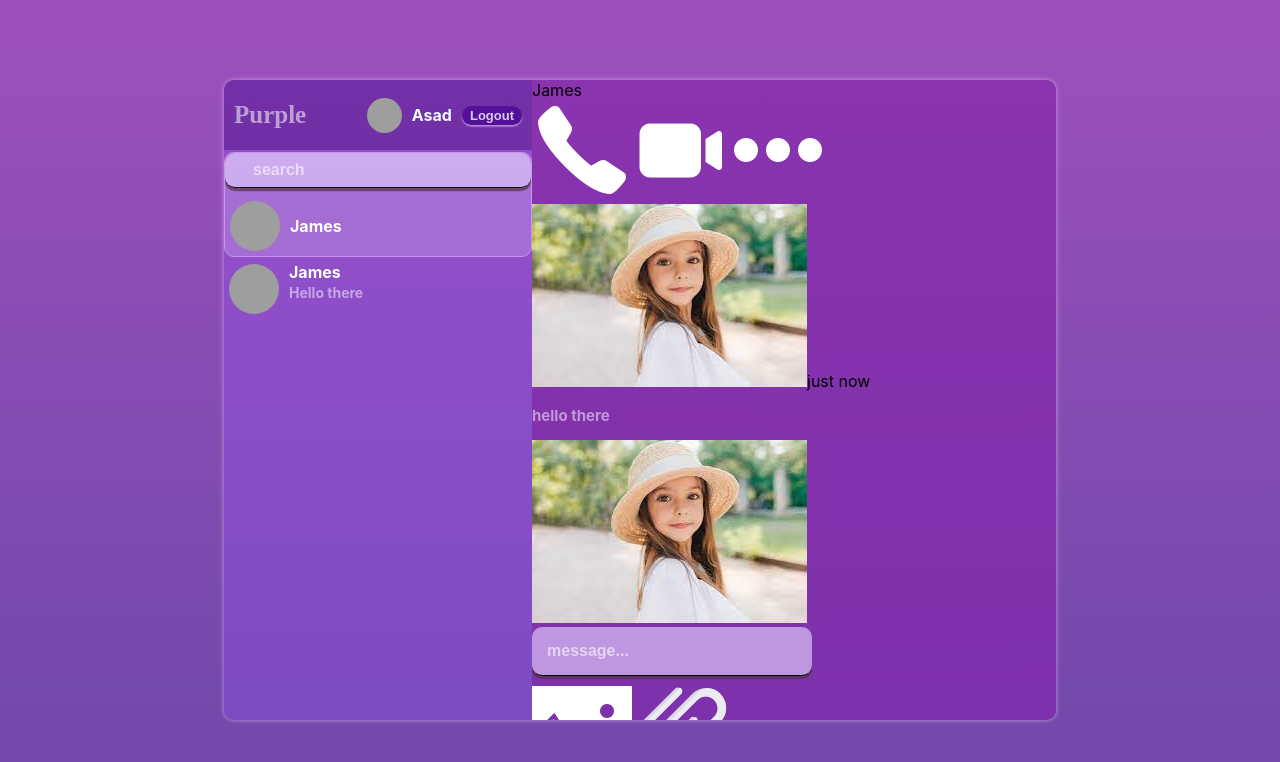
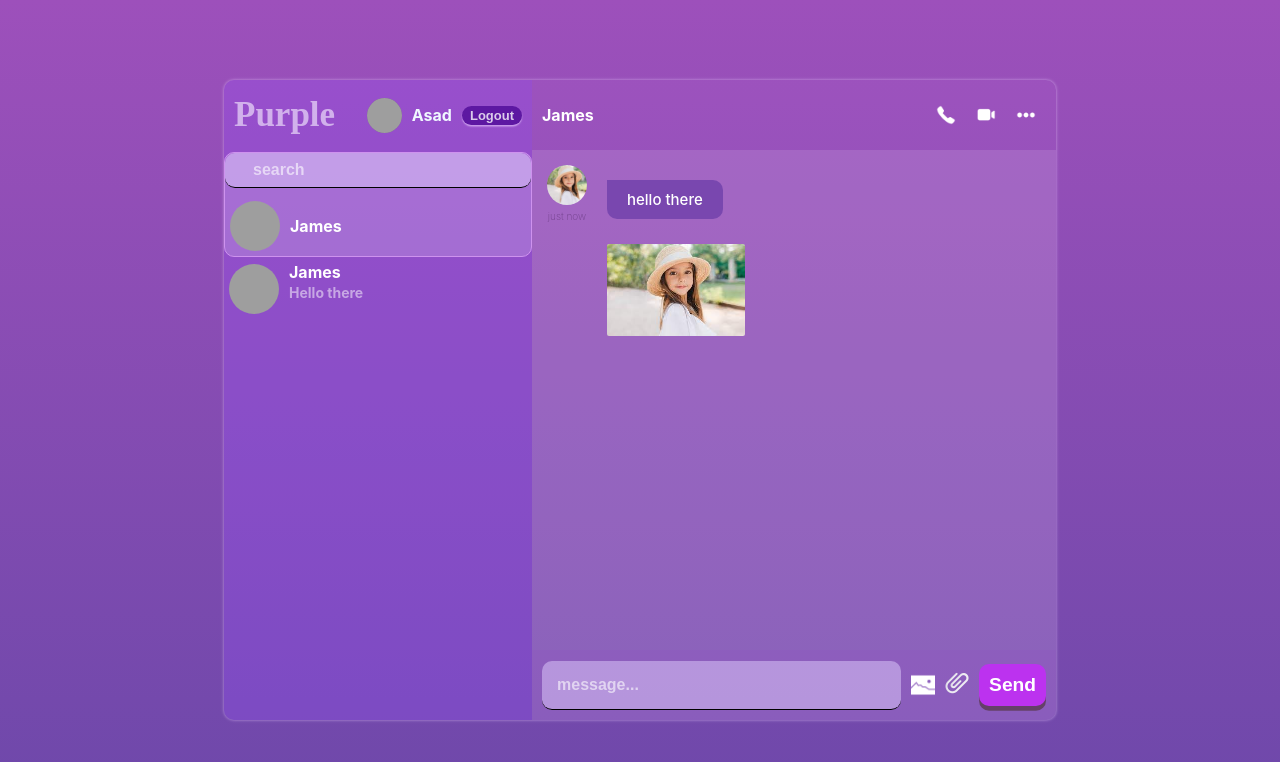
Before and after one commit to asadtariq-dev/messenger, a React (Create React App) app: page / in a window 1280 px wide. Shown: the top 762 px of the page. Built offline with nearby package versions, Linux system fonts and the light colour scheme; grey boxes are pictures that could not be loaded; the HTML template or start-up script is replaced by a standard one; a web font is replaced by a local one.

Commit message:
Added styles for
* ChatHead
* Input
* Messages

```diff
--- a/src/styles.scss
+++ b/src/styles.scss
@@ -16,8 +16,9 @@ input {
   width: 250px;
   border-bottom: 1px solid #000;
   border-radius: 10px;
-  background-color: rgba(222, 202, 252, 0.672);
+  background-color: rgba(222, 202, 252, 0.515);
   box-shadow: 0rem 0.2rem 0rem rgba(81, 50, 60, 0.654);
+  outline: none;
 
   &::placeholder {
     color: rgba(255, 255, 255, 0.59);
@@ -70,7 +71,7 @@ button {
 
     .logo {
       font-family: 'Qwigley', cursive;
-      color: rgba(255, 255, 255, 0.532);
+      color: rgba(246, 237, 255, 0.624);
       font-weight: bold;
       font-size: 75px;
       margin-bottom: 20px;
@@ -116,7 +117,7 @@ p {
     display: flex;
     width: 65%;
     height: 80%;
-    box-shadow: 0rem 0.0rem 0.3rem rgba(232, 201, 255, 0.65);
+    box-shadow: 0rem 0rem 0.2rem rgba(232, 201, 255, 0.65);
     overflow: hidden;
     display: flex;
   }
@@ -128,7 +129,7 @@ p {
     .navBar {
       display: flex;
       align-items: center;
-      background-color: rgba(61, 4, 112, 0.408);
+      // background-color: rgba(62, 4, 112, 0.196);
       height: 50px;
       padding: 10px;
       justify-content: space-between;
@@ -152,9 +153,9 @@ p {
 
       .logo {
         font-family: 'Qwigley', cursive;
-        color: rgba(255, 255, 255, 0.532);
+        color: rgba(246, 237, 255, 0.624);
         font-weight: bold;
-        font-size: 25px;
+        font-size: 35px;
       }
 
       .logoutBtn {
@@ -181,6 +182,7 @@ p {
       input {
         padding: 8px 28px;
         margin-bottom: 8px;
+        box-shadow: 0rem 0rem 0rem rgba(255, 255, 255, 0.654);
       }
     }
 
@@ -216,8 +218,152 @@ p {
     }
   }
 
+  @media only screen and (max-width: 1000px) {
+    .formWrapper {
+      padding: 20px 50px;
+    }
+
+    .homeWrapper {
+      padding: 20px 50px;
+
+      width: 100%;
+
+      .chat {
+        flex: 1;
+
+        .messages {
+          padding: 8px;
+        }
+      }
+    }
+
+    .sideBar {
+      display: none;
+    }
+  }
+
   .chat {
     flex: 2;
-    background-color: rgba(128, 33, 168, 0.637);
+    background-color: rgba(128, 33, 168, 0.007);
+
+    .chatInfo {
+      display: flex;
+      align-items: center;
+      height: 50px;
+      padding: 10px;
+      justify-content: space-between;
+      color: white;
+      font-weight: bold;
+    }
+
+    .chatIcons {
+      display: flex;
+      gap: 20px;
+      padding: 10px;
+
+      img {
+        width: 20px;
+        height: 20px;
+        cursor: pointer;
+      }
+    }
+
+    .messages {
+      background-color: rgba(255, 255, 255, 0.118);
+      padding: 15px;
+      height: calc(100% - 170px);
+      overflow: scroll;
+
+      .message {
+        display: flex;
+        gap: 20px;
+        margin-bottom: 20px;
+
+        .messageInfo {
+          display: flex;
+          flex-direction: column;
+          color: rgba(57, 22, 76, 0.452);
+          font-weight: 250;
+          font-size: 10px;
+          align-items: center;
+
+          img {
+            width: 40px;
+            height: 40px;
+            object-fit: cover;
+            border-radius: 50%;
+            margin-bottom: 5px;
+          }
+        }
+
+        .messageContent {
+          max-width: 80%;
+          display: flex;
+          flex-direction: column;
+          gap: 10px;
+          align-items: flex-start;
+
+          p {
+            color: white;
+            background-color: #5e33a297;
+            padding: 10px 20px;
+            border-radius: 0px 10px 10px 10px;
+            max-width: max-content;
+            font-weight: 500;
+          }
+
+          img {
+            width: 50%;
+            border-radius: 2px;
+            object-fit: cover;
+          }
+        }
+
+        &.owner {
+          flex-direction: row-reverse;
+
+          .messageContent {
+            align-items: flex-end;
+          }
+
+          p {
+            color: white;
+            background-color: #4e0c68ac;
+            border-radius: 10px 0px 10px 10px;
+            max-width: max-content;
+            font-weight: 500;
+          }
+        }
+      }
+    }
+
+    .input {
+      display: flex;
+      align-items: center;
+      justify-content: space-between;
+      height: 50px;
+      background-color: rgba(229, 175, 246, 0.156);
+      padding: 10px;
+      gap: 10px;
+
+      input {
+        width: 100%;
+        outline: none;
+        box-shadow: 0rem 0rem 0rem rgba(81, 50, 60, 0.654);
+      }
+
+      .send {
+        display: flex;
+        align-items: center;
+        gap: 10px;
+      }
+
+      img {
+        height: 24px;
+        width: 24px;
+        cursor: pointer;
+      }
+    }
   }
+
 }
```
